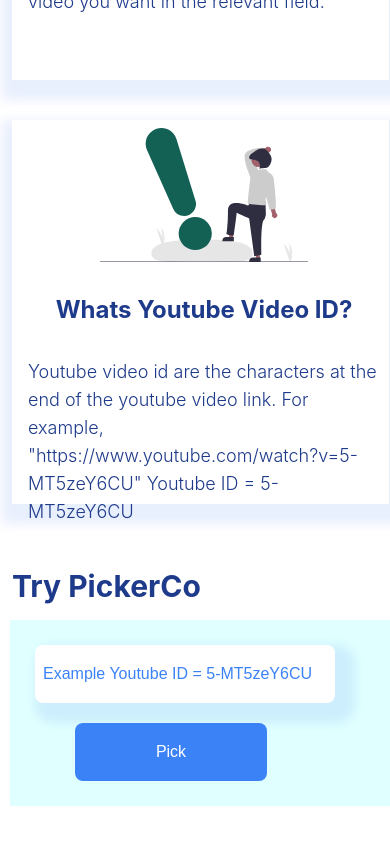
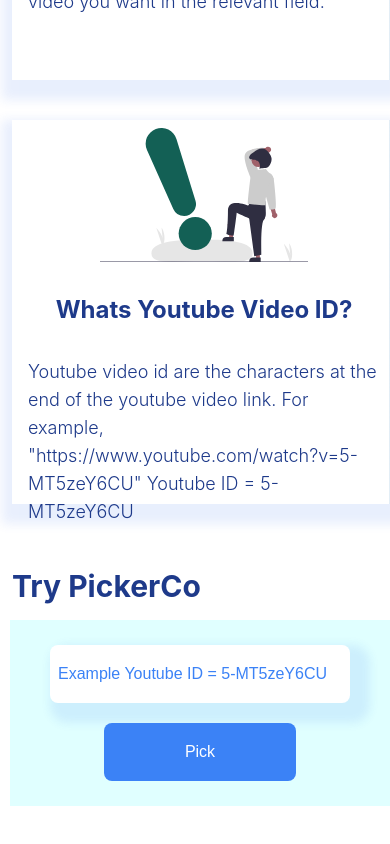
Before and after one commit to Ahmet-Kutuk/PickerCo, a React (Create React App) app: page / in a window 390 px wide. Shown: the part 1989-2833 px from the top of the page. Built offline with nearby package versions, Linux system fonts and the light colour scheme.

Commit message:
Picker compoment responsive fix

```diff
--- a/src/Compoments/Try/Picker.js
+++ b/src/Compoments/Try/Picker.js
@@ -4,13 +4,13 @@
   return (
     <>
       <div className="flex try-section justify-center lg:p-3 mt-4 lg:mt-10 mb-10">
-        <form className="picker-form">
+        <form className="picker-form flex flex-col justify-center items-center md:flex-row">
           <input
             type="text"
             placeholder="Example Youtube ID = 5-MT5zeY6CU"
             className="rounded-lg px-2 picker-input py-5 outline-none placeholder-blue-500 "
           />
-          <button className="bg-blue-500 w-48 py-5 mt-5 lg:mt-0  rounded-lg text-white ml-10">
+          <button className="bg-blue-500 w-48 py-5 mt-5 lg:mt-0 rounded-lg text-white lg:ml-10">
             Pick
           </button>
         </form>
--- a/src/Styles/Compoments/Try/Try.scss
+++ b/src/Styles/Compoments/Try/Try.scss
@@ -3,6 +3,10 @@
     background-color: lightcyan;
     padding: 25px;
     @media (max-width: 500px) {
+      width: 100%;
+      margin-left: 10px;
+    }
+    @media (max-width: 1024px) {
       width: 100%;
       margin-left: 10px;
     }
```
